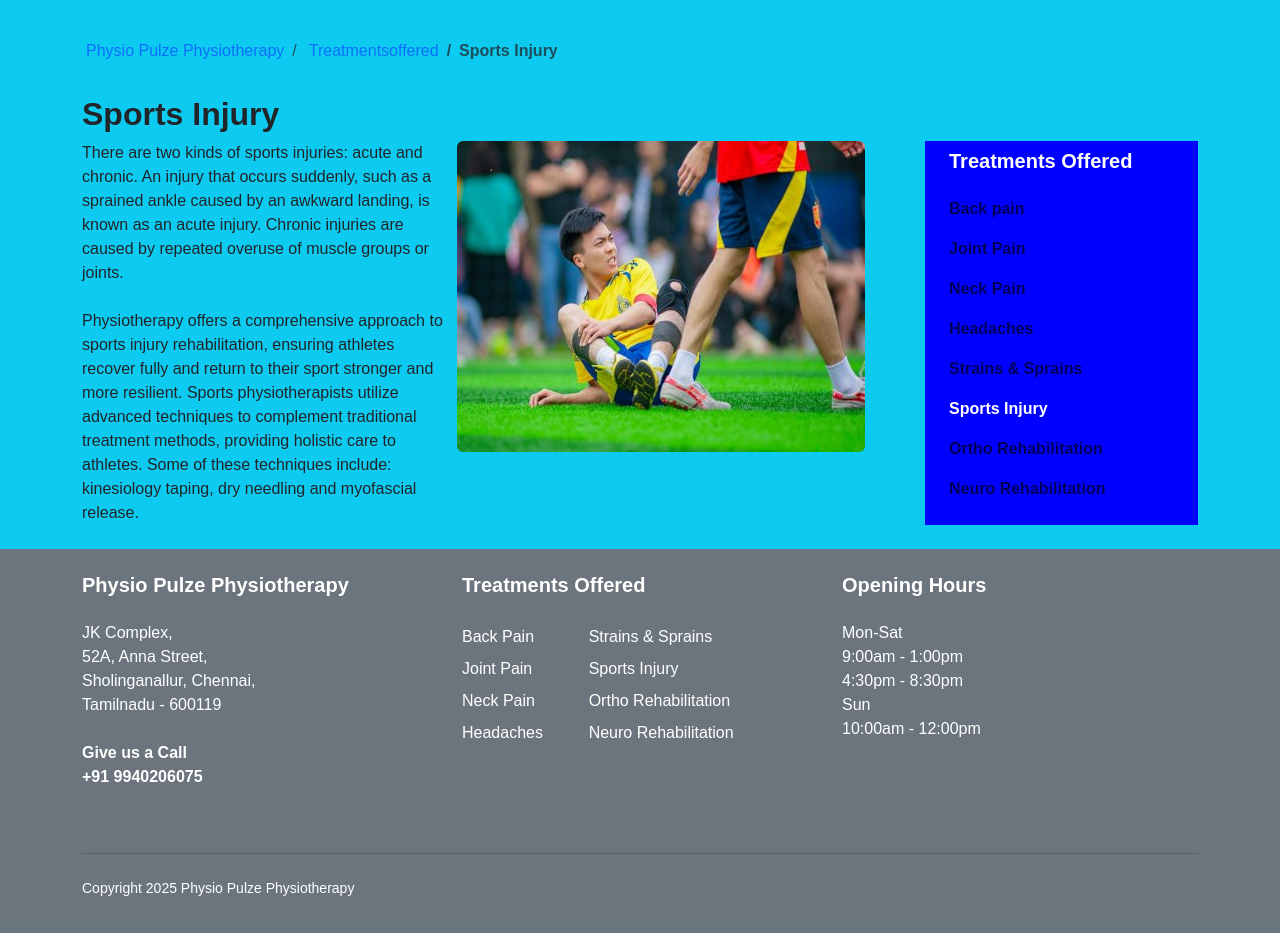
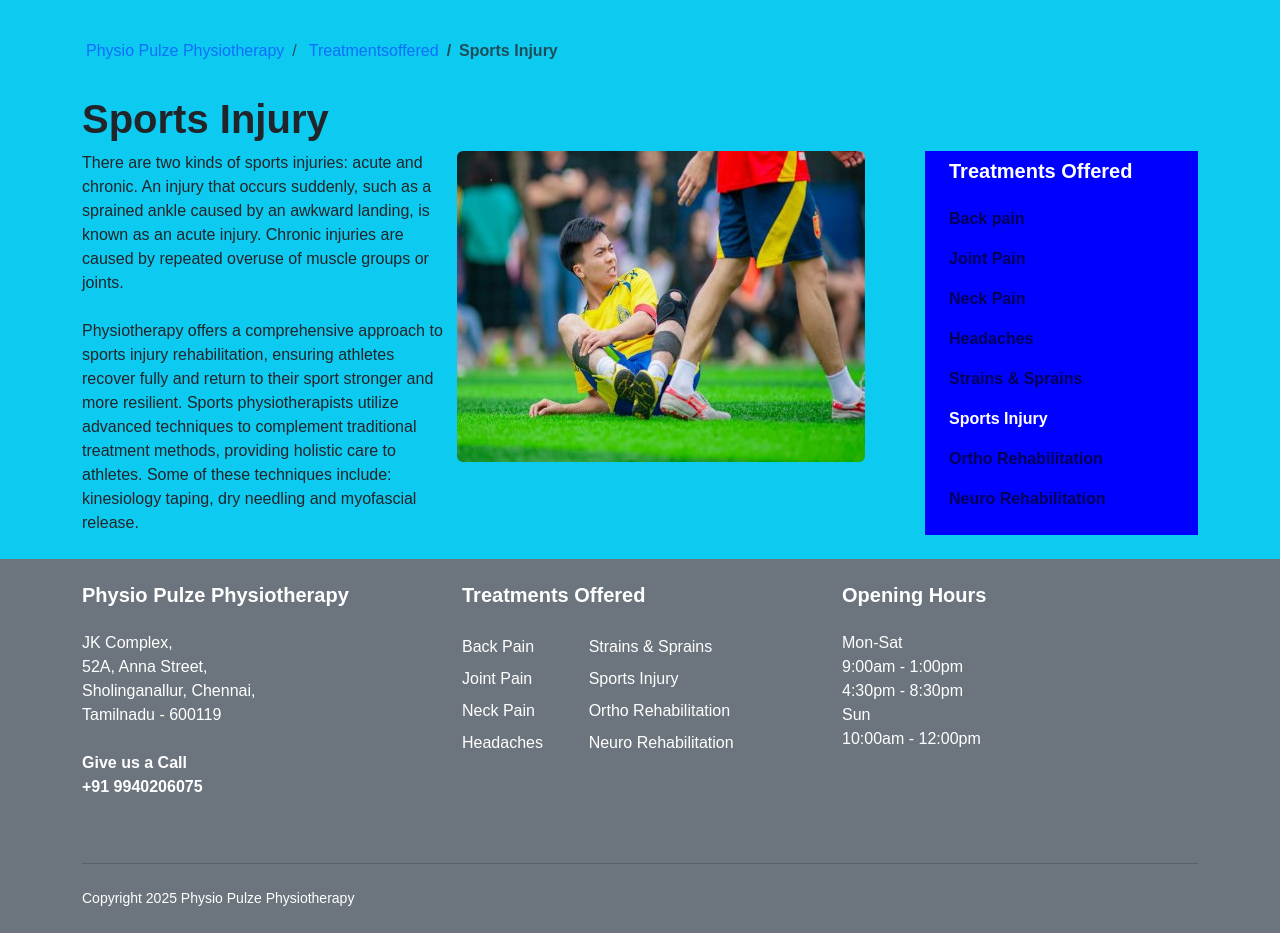
Before and after one commit to tramkris/physiopulze, a Django app: page /treatments-offered/sports-injury in a window 1280 px wide. Shown: the part 113-1046 px from the top of the page. Before the commit the page ends 1009 px from the top, so only its background shows below. Run offline with Django 3.2, Linux system fonts and the light colour scheme.

Commit message:
Update sports-injury.html
updated for page header

```diff
--- a/physio/template/treatments-offered/sports-injury.html
+++ b/physio/template/treatments-offered/sports-injury.html
@@ -1,6 +1,7 @@
 {%extends 'base.html'%}
 {% load static %}
 
+{% block title %} Sports Injury | {% endblock %}
 {% block bodycontent %}
 <section class="py-3 bg-info">
     <div class="container">
@@ -17,7 +18,7 @@
                 <li class="breadcrumb-item fw-bold active" aria-current="page">Sports Injury</li>
             </ol>
         </nav>
-        <h2 class="fw-bold">Sports Injury</h2>
+        <h1 class="fw-bold">Sports Injury</h1>
         <div class="row g-2">
             <!-- End Col -->
             <div class="col-xl-4">
```
